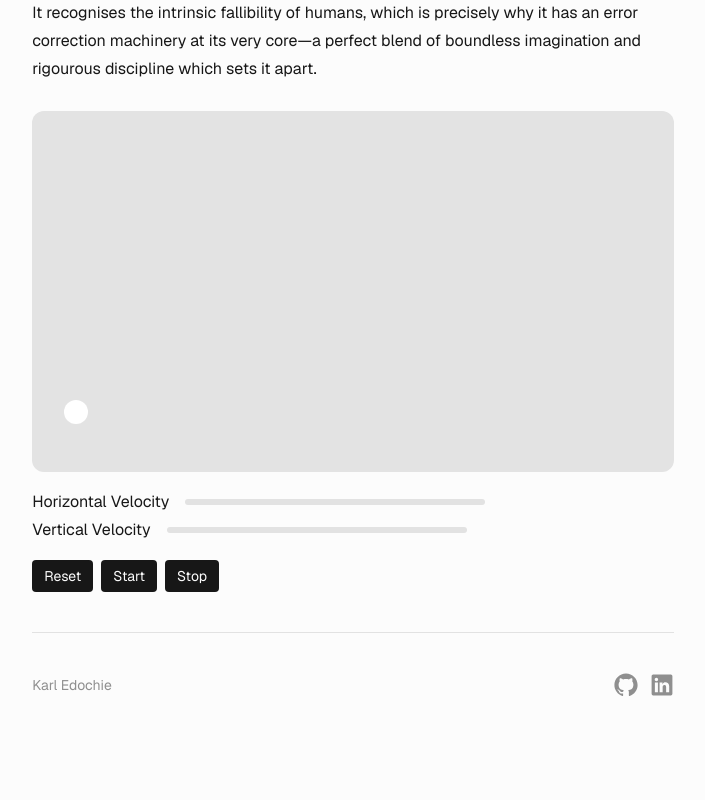
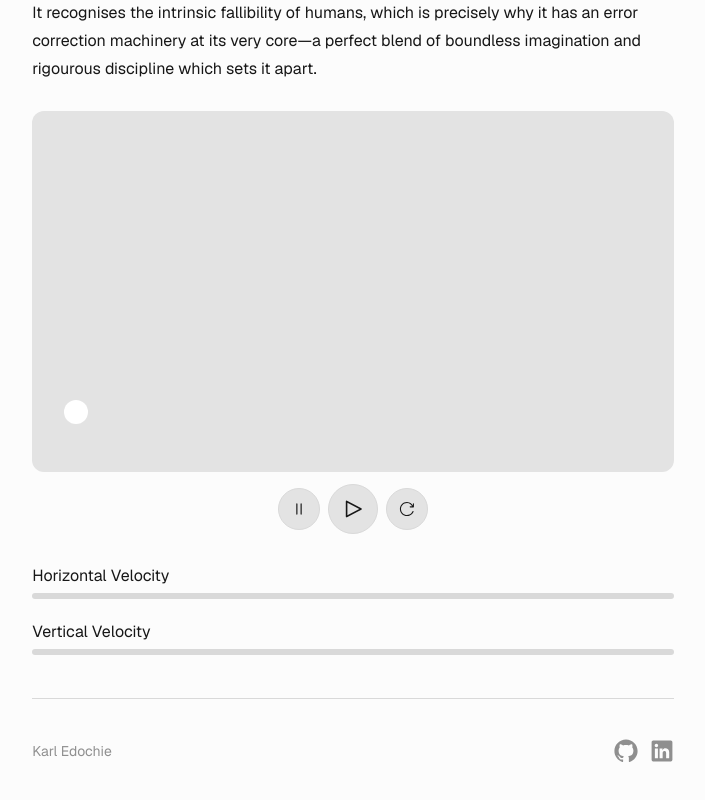
Before and after one commit to Karledo/karledo.github.io, a Next.js app: page /writing/the-beauty-of-mathematics-and-science in a window 1280 px wide. Shown: the part 760-1560 px from the top of the page, without its empty margins (287-992 px from the left). Built offline with nearby package versions, Linux system fonts and the light colour scheme.

Commit message:
Change Kinematic Velocity Sliders

```diff
--- a/app/globals.css
+++ b/app/globals.css
@@ -15,7 +15,7 @@
 :root {
   --background-100: hsl(0, 0%, 99%);
   --background-200: hsl(0, 0%, 89%);
-  --background-300: hsl(0 0% 88.7%);
+  --background-300: hsl(0 0% 85%);
   --foreground-100: hsl(0, 0%, 9%);
   --foreground-200: hsl(0, 0%, 56%);
   --foreground-300: hsl(0, 0%, 44%);
--- a/app/layout.tsx
+++ b/app/layout.tsx
@@ -19,10 +19,7 @@ const newsreaderSerif = Newsreader({
 
 export const metadata: Metadata = {
   metadataBase: new URL("https://karledo.github.io/"),
-  title: {
-    default: "Karl Edochie",
-    template: "%s | Karl Edochie",
-  },
+  title: "Karl Edochie",
   description:
     "Driven by curiosity, building with logic, striving for novelty—always moving forward.",
   creator: "Karl Edochie",
--- a/app/writing/(content)/the-beauty-of-mathematics-and-science/components/kinematics.tsx
+++ b/app/writing/(content)/the-beauty-of-mathematics-and-science/components/kinematics.tsx
@@ -8,9 +8,10 @@ import {
 } from "motion/react";
 import useMeasure from "react-use-measure";
 import * as m from "motion/react-m";
-import { useRef } from "react";
+import { ReactNode, useRef } from "react";
 import * as Slider from "@radix-ui/react-slider";
 import { LazyMotionProvider } from "@/components/lazy-motion-provider";
+import { PauseIcon, PlayIcon, ReloadIcon } from "@radix-ui/react-icons";
 
 export function Kinematics() {
   const [ref, bounds] = useMeasure();
@@ -45,10 +46,20 @@ export function Kinematics() {
     accelerationY,
   });
 
-  const controls: { action: () => void; text: string }[] = [
-    { action: reset, text: "Reset" },
-    { action: start, text: "Start" },
-    { action: stop, text: "Stop" },
+  const classNames = "stroke-0 stroke-foreground-200";
+  const controls: { action: () => void; button: ReactNode }[] = [
+    {
+      action: stop,
+      button: <PauseIcon className={`${classNames} size-4`} />,
+    },
+    {
+      action: start,
+      button: <PlayIcon className={`${classNames} size-6`} />,
+    },
+    {
+      action: reset,
+      button: <ReloadIcon className={`${classNames} size-4`} />,
+    },
   ];
 
   const resolution = 10;
@@ -80,7 +91,7 @@ export function Kinematics() {
     <LazyMotionProvider>
       <div
         ref={ref}
-        className="bg-background-200 relative mb-4 aspect-video overflow-hidden rounded-xl px-8 py-12"
+        className="bg-background-200 relative mb-3 aspect-video overflow-hidden rounded-xl px-8 py-12"
       >
         <div className="relative size-full">
           <div className="absolute bottom-2 left-2">
@@ -100,15 +111,30 @@ export function Kinematics() {
           />
         </div>
       </div>
-      <div className="mb-4">
-        <div className="flex items-center gap-x-4">
-          <span>Horizontal Velocity</span>
+      <div className="mb-7 flex items-center justify-center gap-2">
+        {controls.map(({ action, button }) => {
+          return (
+            <button
+              key={action.toString()}
+              onClick={() => {
+                action();
+              }}
+              className="border-background-300 bg-background-200 transition-color hover:bg-background-300 cursor-pointer rounded-full border p-3 duration-300"
+            >
+              {button}
+            </button>
+          );
+        })}
+      </div>
+      <div className="mb-6 flex flex-col gap-y-4">
+        <div>
+          <span className="mb-2">Horizontal Velocity</span>
           <Slider.Root
             min={0}
             defaultValue={[(bounds.width * maxHorizontalVelocityFactor) / 2]}
             max={bounds.width * maxHorizontalVelocityFactor}
             onValueChange={([value]) => velocityX.set(value)}
-            className="relative flex h-3 max-w-[300px] grow cursor-grab touch-none items-center overflow-hidden select-none active:cursor-grabbing"
+            className="relative flex h-3 grow cursor-grab touch-none items-center overflow-hidden transition-transform duration-300 select-none hover:scale-y-150 active:scale-y-150 active:cursor-grabbing"
           >
             <Slider.Track className="bg-background-300 relative h-1.5 grow rounded-full">
               <Slider.Range className="dark:bg-foreground-100 bg-foreground-200 absolute h-full rounded-full" />
@@ -116,14 +142,14 @@ export function Kinematics() {
             <Slider.Thumb />
           </Slider.Root>
         </div>
-        <div className="flex items-center gap-x-4">
-          <span>Vertical Velocity</span>
+        <div>
+          <span className="mb-2">Vertical Velocity</span>
           <Slider.Root
             min={0}
             defaultValue={[(bounds.height * maxVerticalVelocityFactor) / 2]}
             max={bounds.height * maxVerticalVelocityFactor}
             onValueChange={([value]) => velocityY.set(-value)}
-            className="relative flex h-3 max-w-[300px] grow cursor-grab touch-none items-center overflow-hidden select-none active:cursor-grabbing"
+            className="relative flex h-3 grow cursor-grab touch-none items-center overflow-hidden transition-transform duration-300 select-none hover:scale-y-150 active:scale-y-150 active:cursor-grabbing"
           >
             <Slider.Track className="bg-background-300 relative h-1.5 grow rounded-full">
               <Slider.Range className="dark:bg-foreground-100 bg-foreground-200 absolute h-full rounded-full" />
@@ -131,21 +157,6 @@ export function Kinematics() {
             <Slider.Thumb />
           </Slider.Root>
         </div>
-      </div>
-      <div className="flex gap-2">
-        {controls.map(({ action, text }) => {
-          return (
-            <button
-              key={text}
-              onClick={() => {
-                action();
-              }}
-              className="bg-foreground-100 text-background-100 cursor-pointer rounded px-3 py-1.5 text-sm"
-            >
-              {text}
-            </button>
-          );
-        })}
       </div>
     </LazyMotionProvider>
   );
```
